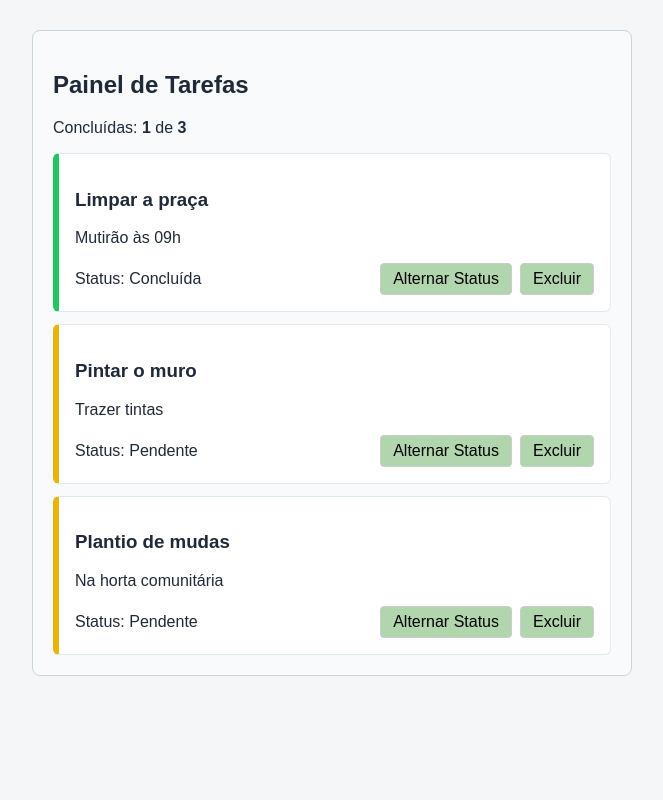
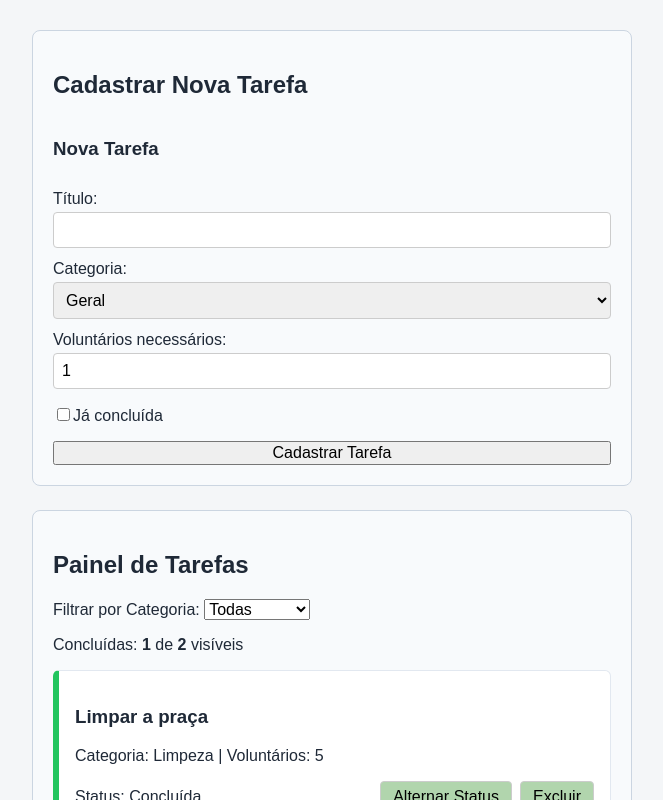
Before and after one commit to fehlyma5/mutirao-do-bairro, a React (Vite) app: page / in a window 1280 px wide. Shown: the top 800 px of the page, without its empty margins (308-971 px from the left). Built offline with nearby package versions, Linux system fonts and the light colour scheme.

Commit message:
feat: adiciona formulario e filtro por categoria

```diff
--- a/src/App.css
+++ b/src/App.css
@@ -52,7 +52,7 @@
 }
 
 .cartao.pendente {
-  border-left: 6px solid #eab308;
+  border-left: 6px solid #d70d06;
 }
 
 .cartao-rodape {
@@ -72,7 +72,7 @@
 .acoes button {
   padding: 6px 12px;
   border-radius: 4px;
-  border: 1px solid #ccc;
+  border: 1px solid #cccccc;
   background-color: #b1d5ad;
   cursor: pointer;
 }
@@ -80,3 +80,37 @@
 .acoes button:hover {
   background-color: #cb6a6a;
 }
+
+.formulario-tarefa {
+  display: flex;
+  flex-direction: column;
+  gap: 12px;
+}
+
+.campo {
+  display: flex;
+  flex-direction: column;
+  gap: 4px;
+}
+
+.campo input, .campo select {
+  padding: 8px;
+  border: 1px solid #ccc;
+  border-radius: 4px;
+}
+
+.campo-checkbox {
+  margin: 4px 0;
+}
+
+.mensagem-erro {
+  color: #dc2626;
+  background-color: #fee2e2;
+  padding: 8px;
+  border-radius: 4px;
+  font-size: 14px;
+}
+
+.filtro-container {
+  margin-bottom: 12px;
+}
--- a/src/App.jsx
+++ b/src/App.jsx
@@ -2,40 +2,82 @@ import { useState } from "react";
 import "./App.css";
 import Painel from "./components/Painel";
 import ListaTarefas from "./components/ListaTarefas";
+import FormularioTarefa from "./components/FormularioTarefa";
 
 export default function App() {
   const [tarefas, setTarefas] = useState([
-    { id: "t1", titulo: "Limpar a praça", descricao: "Mutirão às 09h", concluida: true },
-    { id: "t2", titulo: "Pintar o muro", descricao: "Trazer tintas", concluida: false },
-    { id: "t3", titulo: "Plantio de mudas", descricao: "Na horta comunitária", concluida: false },
+    {
+      id: "t1",
+      titulo: "Limpar a praça",
+      categoria: "Limpeza",
+      voluntarios: 5,
+      descricao: "Categoria: Limpeza | Voluntários: 5",
+      concluida: true,
+    },
+    {
+      id: "t2",
+      titulo: "Pintar o muro",
+      categoria: "Pintura",
+      voluntarios: 2,
+      descricao: "Categoria: Pintura | Voluntários: 2",
+      concluida: false,
+    },
   ]);
 
-  // Alterna o status gerando um novo array/objeto (sem mutar os originais)
+  const [categoriaFiltro, setCategoriaFiltro] = useState("Todas");
+
+  // Ações no estado
+  const handleAdicionarTarefa = (novaTarefa) => {
+    setTarefas((prev) => [...prev, novaTarefa]);
+  };
+
   const handleAlternarStatus = (id) => {
-    setTarefas((prevTarefas) =>
-      prevTarefas.map((tarefa) =>
-        tarefa.id === id ? { ...tarefa, concluida: !tarefa.concluida } : tarefa
-      )
+    setTarefas((prev) =>
+      prev.map((t) => (t.id === id ? { ...t, concluida: !t.concluida } : t))
     );
   };
 
-  // Remove apenas a tarefa clicada usando .filter()
   const handleExcluirTarefa = (id) => {
-    setTarefas((prevTarefas) => prevTarefas.filter((tarefa) => tarefa.id !== id));
+    setTarefas((prev) => prev.filter((t) => t.id !== id));
   };
 
-  // VALOR DERIVADO: Calculado na renderização (sem useState extra)
-  const totalConcluidas = tarefas.filter((t) => t.concluida).length;
+  // VALORES DERIVADOS: Filtro e contagem visível
+  const tarefasFiltradas =
+    categoriaFiltro === "Todas"
+      ? tarefas
+      : tarefas.filter((t) => t.categoria === categoriaFiltro);
+
+  const totalConcluidas = tarefasFiltradas.filter((t) => t.concluida).length;
 
   return (
     <div className="app-container">
+      <Painel titulo="Cadastrar Nova Tarefa">
+        <FormularioTarefa onAdicionarTarefa={handleAdicionarTarefa} />
+      </Painel>
+
       <Painel titulo="Painel de Tarefas">
-        <p>
-          Concluídas: <strong>{totalConcluidas}</strong> de <strong>{tarefas.length}</strong>
+        <div className="filtro-container">
+          <label htmlFor="filtro">Filtrar por Categoria: </label>
+          <select
+            id="filtro"
+            value={categoriaFiltro}
+            onChange={(e) => setCategoriaFiltro(e.target.value)}
+          >
+            <option value="Todas">Todas</option>
+            <option value="Geral">Geral</option>
+            <option value="Limpeza">Limpeza</option>
+            <option value="Pintura">Pintura</option>
+            <option value="Jardinagem">Jardinagem</option>
+          </select>
+        </div>
+
+        <p className="resumo-contagem">
+          Concluídas: <strong>{totalConcluidas}</strong> de{" "}
+          <strong>{tarefasFiltradas.length}</strong> visíveis
         </p>
 
         <ListaTarefas
-          tarefas={tarefas}
+          tarefas={tarefasFiltradas}
           onAlternarStatus={handleAlternarStatus}
           onExcluirTarefa={handleExcluirTarefa}
         />
--- /dev/null
+++ b/src/components/FormularioTarefa.jsx
@@ -0,0 +1,99 @@
+import { useState } from "react";
+
+export default function FormularioTarefa({ onAdicionarTarefa }) {
+  const [titulo, setTitulo] = useState("");
+  const [categoria, setCategoria] = useState("Geral");
+  const [voluntarios, setVoluntarios] = useState(1);
+  const [concluida, setConcluida] = useState(false);
+  const [erro, setErro] = useState("");
+
+  const handleSubmit = (e) => {
+    e.preventDefault();
+
+    // Validação
+    if (!titulo.trim()) {
+      setErro("O título é obrigatório.");
+      return;
+    }
+
+    if (Number(voluntarios) <= 0) {
+      setErro("O número de voluntários deve ser maior que zero.");
+      return;
+    }
+
+    // Cria nova tarefa com id único baseado em timestamp
+    const novaTarefa = {
+      id: String(Date.now()),
+      titulo,
+      categoria,
+      voluntarios: Number(voluntarios),
+      concluida,
+      descricao: `Categoria: ${categoria} | Voluntários: ${voluntarios}`,
+    };
+
+    onAdicionarTarefa(novaTarefa);
+
+    // Limpa o formulário e os erros
+    setTitulo("");
+    setCategoria("Geral");
+    setVoluntarios(1);
+    setConcluida(false);
+    setErro("");
+  };
+
+  return (
+    <form className="formulario-tarefa" onSubmit={handleSubmit}>
+      <h3>Nova Tarefa</h3>
+
+      {erro && <p className="mensagem-erro">{erro}</p>}
+
+      <div className="campo">
+        <label htmlFor="titulo">Título:</label>
+        <input
+          id="titulo"
+          type="text"
+          value={titulo}
+          onChange={(e) => setTitulo(e.target.value)}
+        />
+      </div>
+
+      <div className="campo">
+        <label htmlFor="categoria">Categoria:</label>
+        <select
+          id="categoria"
+          value={categoria}
+          onChange={(e) => setCategoria(e.target.value)}
+        >
+          <option value="Geral">Geral</option>
+          <option value="Limpeza">Limpeza</option>
+          <option value="Pintura">Pintura</option>
+          <option value="Jardinagem">Jardinagem</option>
+        </select>
+      </div>
+
+      <div className="campo">
+        <label htmlFor="voluntarios">Voluntários necessários:</label>
+        <input
+          id="voluntarios"
+          type="number"
+          value={voluntarios}
+          onChange={(e) => setVoluntarios(e.target.value)}
+        />
+      </div>
+
+      <div className="campo-checkbox">
+        <label htmlFor="concluida">
+          <input
+            id="concluida"
+            type="checkbox"
+            checked={concluida}
+            onChange={(e) => setConcluida(e.target.checked)}
+          />
+          Já concluída
+        </label>
+      </div>
+
+      <button type="submit">Cadastrar Tarefa</button>
+    </form>
+  );
+}
```
